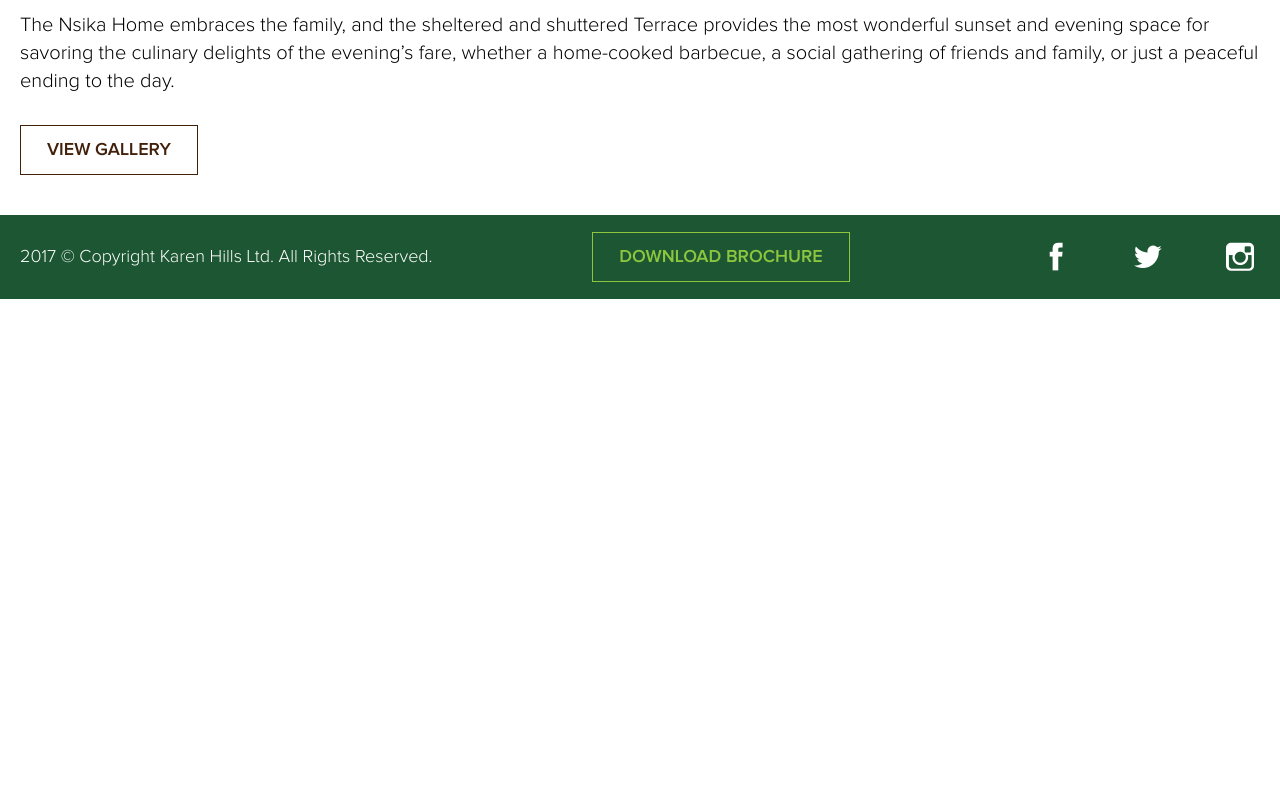
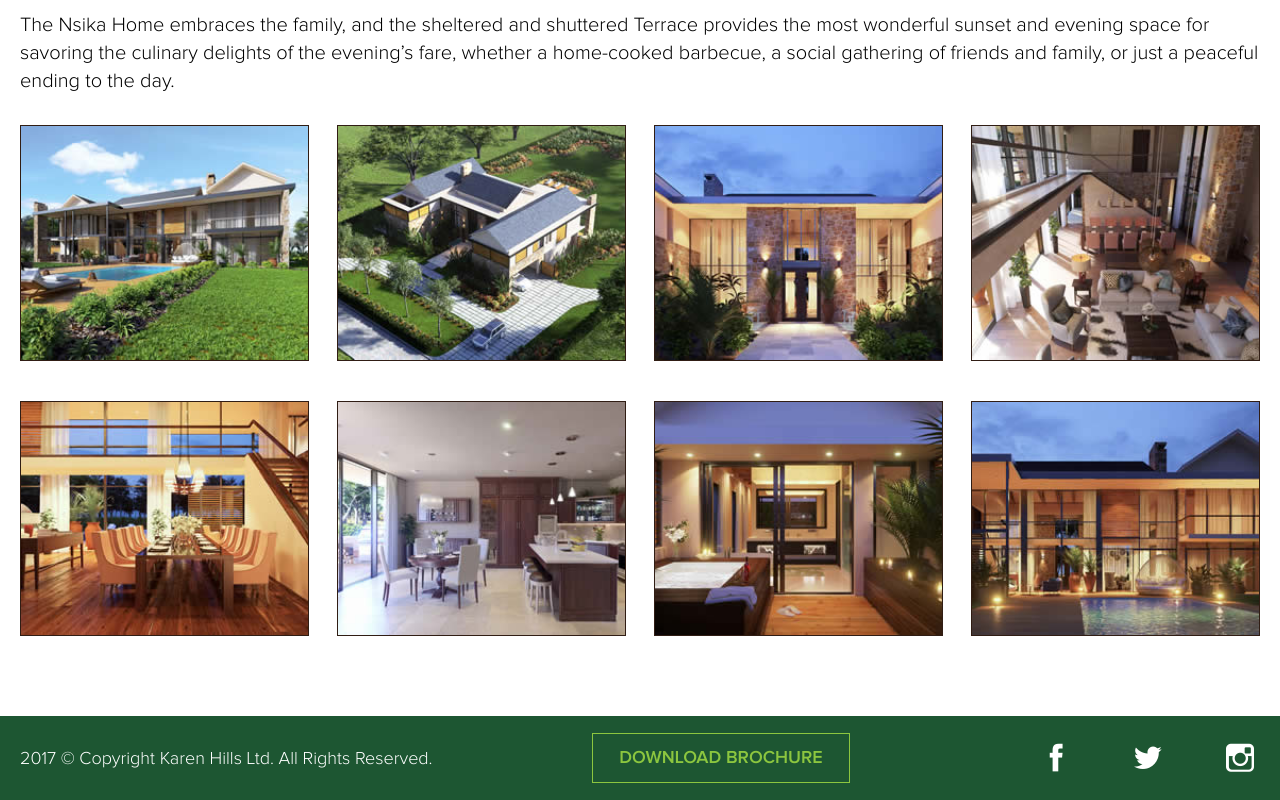
Before and after one commit to sayedwasim/KarenHills, a plain HTML site: page nsika.html in a window 1280 px wide. Shown: the part 1236-2036 px from the top of the page. Before the commit the page ends 1535 px from the top, so only its background shows below. Drawn offline with Linux system fonts and the light colour scheme; files whose address does not match are found by name.

Commit message:
Add files via upload

```diff
--- a/nsika.html
+++ b/nsika.html
@@ -137,9 +137,79 @@ solutions of extraordinary indoor-outdoor living experiences.</p>
 			<p>The Nsika Home embraces the family, and the sheltered and shuttered Terrace provides the most wonderful sunset and evening
 space for savoring the culinary delights of the evening’s fare, whether a home-cooked barbecue, a social gathering of friends and
 family, or just a peaceful ending to the day.</p>
-			<a href="gallery.html#nsika" class="btn">View Gallery</a>
 		</div>
 		<!-- content end -->
+
+		<!-- gallery -->
+		<div id="homes" class="gallery">
+			<ul class="listing">
+				<li>
+					<a href="images/gallery/nsika/large/pic1.jpg" data-fancybox="gallery" data-caption="Nsika Home">
+						<span class="pic-wrapper">
+							<img src="images/gallery/nsika/thumbs/pic1.jpg" width="270" height="220" alt="Nsika Home" />
+							<span class="thumb-overlay"></span>
+						</span>
+					</a>
+				</li>
+				<li>
+					<a href="images/gallery/nsika/large/pic2.jpg" data-fancybox="gallery" data-caption="Nsika Home">
+						<span class="pic-wrapper">
+							<img src="images/gallery/nsika/thumbs/pic2.jpg" width="270" height="220" alt="Nsika Home" />
+							<span class="thumb-overlay"></span>
+						</span>
+					</a>
+				</li>
+				<li>
+					<a href="images/gallery/nsika/large/pic3.jpg" data-fancybox="gallery" data-caption="Nsika Home">
+						<span class="pic-wrapper">
+							<img src="images/gallery/nsika/thumbs/pic3.jpg" width="270" height="220" alt="Nsika Home" />
+							<span class="thumb-overlay"></span>
+						</span>
+					</a>
+				</li>
+				<li>
+					<a href="images/gallery/nsika/large/pic4.jpg" data-fancybox="gallery" data-caption="Nsika Home">
+						<span class="pic-wrapper">
+							<img src="images/gallery/nsika/thumbs/pic4.jpg" width="270" height="220" alt="Nsika Home" />
+							<span class="thumb-overlay"></span>
+						</span>
+					</a>
+				</li>
+				<li>
+					<a href="images/gallery/nsika/large/pic5.jpg" data-fancybox="gallery" data-caption="Nsika Home">
+						<span class="pic-wrapper">
+							<img src="images/gallery/nsika/thumbs/pic5.jpg" width="270" height="220" alt="Nsika Home" />
+							<span class="thumb-overlay"></span>
+						</span>
+					</a>
+				</li>
+				<li>
+					<a href="images/gallery/nsika/large/pic6.jpg" data-fancybox="gallery" data-caption="Nsika Home">
+						<span class="pic-wrapper">
+							<img src="images/gallery/nsika/thumbs/pic6.jpg" width="270" height="220" alt="Nsika Home" />
+							<span class="thumb-overlay"></span>
+						</span>
+					</a>
+				</li>
+				<li>
+					<a href="images/gallery/nsika/large/pic7.jpg" data-fancybox="gallery" data-caption="Nsika Home">
+						<span class="pic-wrapper">
+							<img src="images/gallery/nsika/thumbs/pic7.jpg" width="270" height="220" alt="Nsika Home" />
+							<span class="thumb-overlay"></span>
+						</span>
+					</a>
+				</li>
+				<li>
+					<a href="images/gallery/nsika/large/pic8.jpg" data-fancybox="gallery" data-caption="Nsika Home">
+						<span class="pic-wrapper">
+							<img src="images/gallery/nsika/thumbs/pic8.jpg" width="270" height="220" alt="Nsika Home" />
+							<span class="thumb-overlay"></span>
+						</span>
+					</a>
+				</li>
+			</ul>
+		</div>
+		<!-- gallery end -->
 	</div>
 </div>
 <!-- main_content end -->
```
Also changed, not shown: gallery.html (+15 -6 lines), signature-homes.html (+4 -4 lines), site-plan.html (+3 -1 lines).
